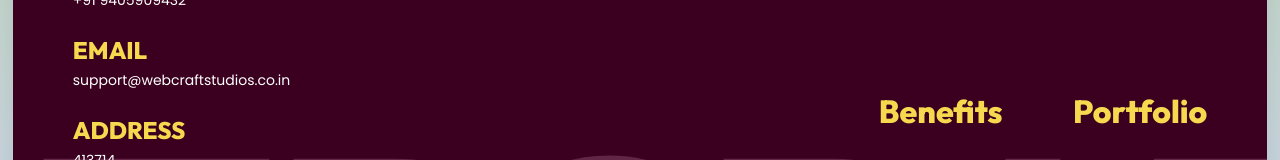
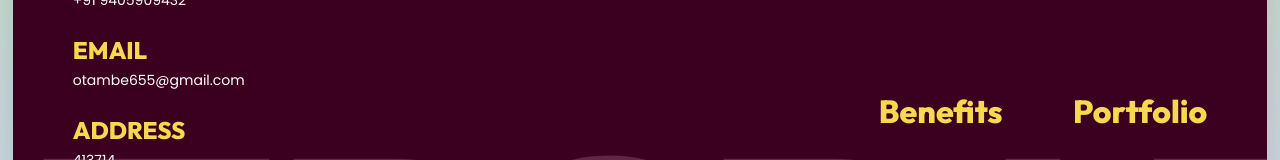
Before and after one commit to omkar2446/web-craft, a React (Vite) app in the folder frontend/: page / in a window 1280 px wide. Shown: the part 11357-11517 px from the top of the page. Built offline with nearby package versions, Linux system fonts and the light colour scheme.

Commit message:
change the port

```diff
--- a/frontend/src/components/ContactForm.jsx
+++ b/frontend/src/components/ContactForm.jsx
@@ -53,7 +53,7 @@
       const { name, email, phone, message } = formData;
       const subject = encodeURIComponent(`New Inquiry from ${name}`);
       const body = encodeURIComponent(`Name: ${name}\nEmail: ${email}\nPhone: ${phone}\n\nMessage:\n${message}`);
-      window.location.href = `mailto:support@webcraftstudios.co.in?subject=${subject}&body=${body}`;
+      window.location.href = `mailto:otambe655@gmail.com?subject=${subject}&body=${body}`;
 
       setStatus({ loading: false, success: 'Redirecting to email client...', error: null });
     }
--- a/frontend/src/components/Footer.jsx
+++ b/frontend/src/components/Footer.jsx
@@ -6,7 +6,7 @@
   const footerLinks = ['Home', 'Services', 'Benefits', 'Portfolio', 'Reviews', 'About'];
   const footerSections = [
     { label: 'PHONE', value: <a href="tel:9405909432" style={{ color: 'inherit', textDecoration: 'none' }}>+91 9405909432</a> },
-    { label: 'Email', value: <a href="otambe655@gmail.com" style={{ color: 'inherit', textDecoration: 'none' }}>support@webcraftstudios.co.in</a> },
+    { label: 'Email', value: <a href="mailto:otambe655@gmail.com" style={{ color: 'inherit', textDecoration: 'none' }}>otambe655@gmail.com</a> },
     {
       label: 'Address',
       value: <>413714<br />LONI,<br />AHMEDNAGAR<br />MAHARASHTRA</>
```
